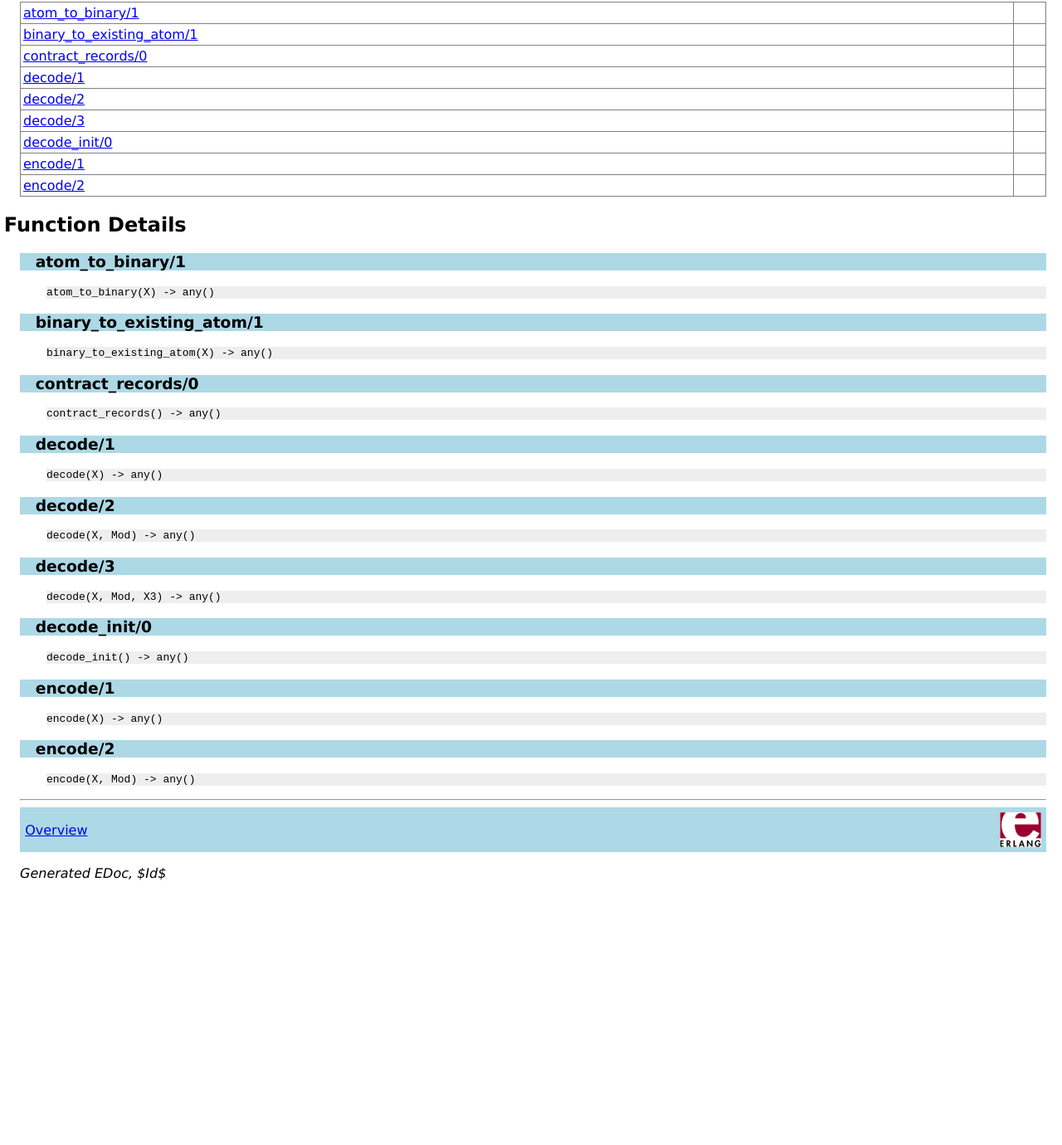
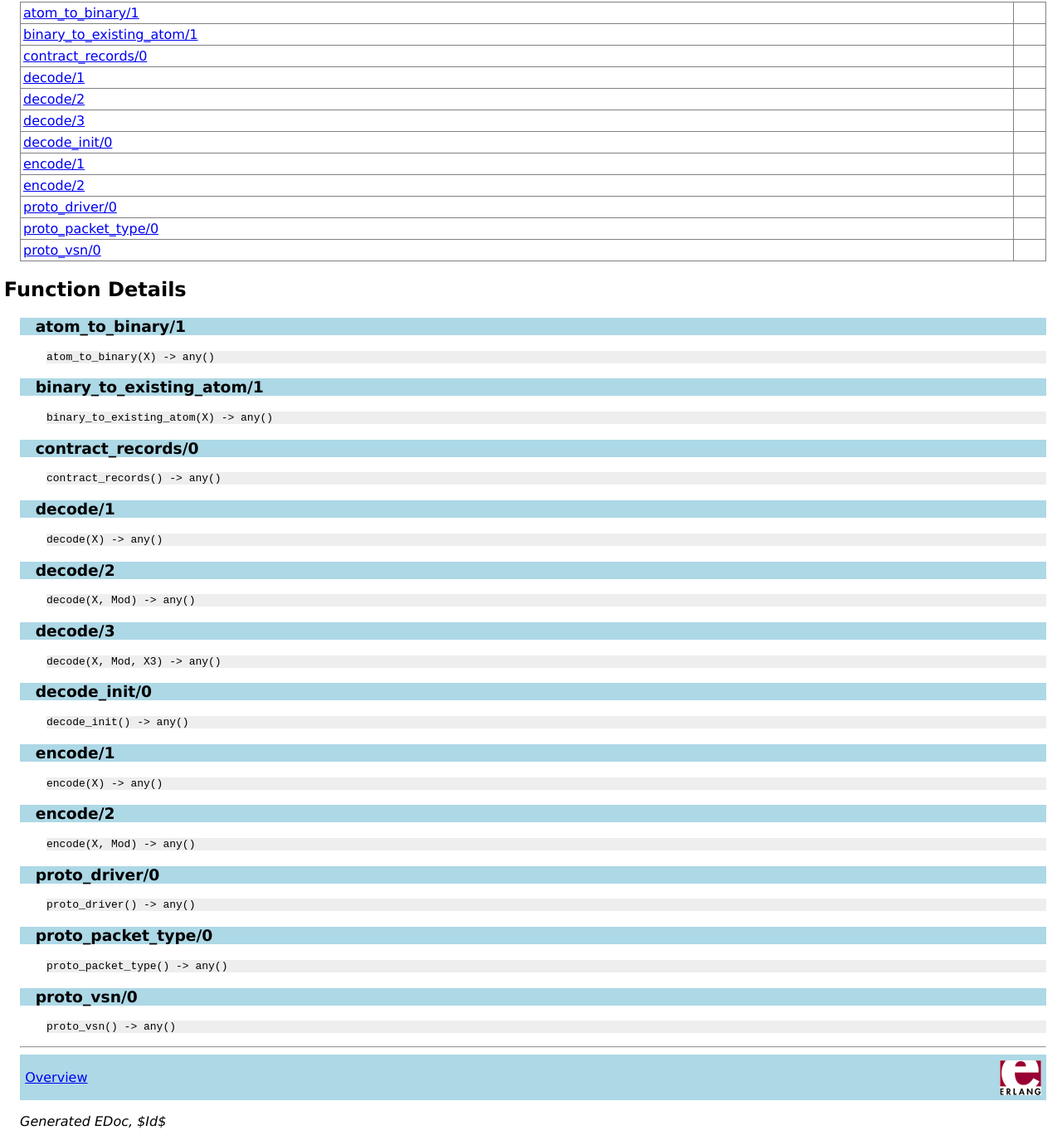
Before and after one commit to ubf/ubf-thrift, a plain HTML site: page edoc/tbf.html in a window 1280 px wide. Shown: the part 3956-5336 px from the top of the page at 83% size. Before the commit the page ends 5038 px from the top, so only its background shows below. Drawn offline with Linux system fonts and the light colour scheme.

Commit message:
change request - refactor to easily support new protocol drivers

```diff
--- a/edoc/tbf.html
+++ b/edoc/tbf.html
@@ -248,6 +248,9 @@ enabled by the 'simplerpc' option.</p>
 <tr><td valign="top"><a href="#decode_init-0">decode_init/0</a></td><td></td></tr>
 <tr><td valign="top"><a href="#encode-1">encode/1</a></td><td></td></tr>
 <tr><td valign="top"><a href="#encode-2">encode/2</a></td><td></td></tr>
+<tr><td valign="top"><a href="#proto_driver-0">proto_driver/0</a></td><td></td></tr>
+<tr><td valign="top"><a href="#proto_packet_type-0">proto_packet_type/0</a></td><td></td></tr>
+<tr><td valign="top"><a href="#proto_vsn-0">proto_vsn/0</a></td><td></td></tr>
 </table>
 
 <h2><a name="functions">Function Details</a></h2>
@@ -296,6 +299,21 @@ enabled by the 'simplerpc' option.</p>
 <div class="spec">
 <p><tt>encode(X, Mod) -&gt; any()</tt></p>
 </div>
+
+<h3 class="function"><a name="proto_driver-0">proto_driver/0</a></h3>
+<div class="spec">
+<p><tt>proto_driver() -&gt; any()</tt></p>
+</div>
+
+<h3 class="function"><a name="proto_packet_type-0">proto_packet_type/0</a></h3>
+<div class="spec">
+<p><tt>proto_packet_type() -&gt; any()</tt></p>
+</div>
+
+<h3 class="function"><a name="proto_vsn-0">proto_vsn/0</a></h3>
+<div class="spec">
+<p><tt>proto_vsn() -&gt; any()</tt></p>
+</div>
 <hr>
 
 <div class="navbar"><a name="#navbar_bottom"></a><table width="100%" border="0" cellspacing="0" cellpadding="2" summary="navigation bar"><tr><td><a href="overview-summary.html" target="overviewFrame">Overview</a></td><td><a href="http://www.erlang.org/"><img src="erlang.png" align="right" border="0" alt="erlang logo"></a></td></tr></table></div>
```
Also changed, not shown: 4 other files.
